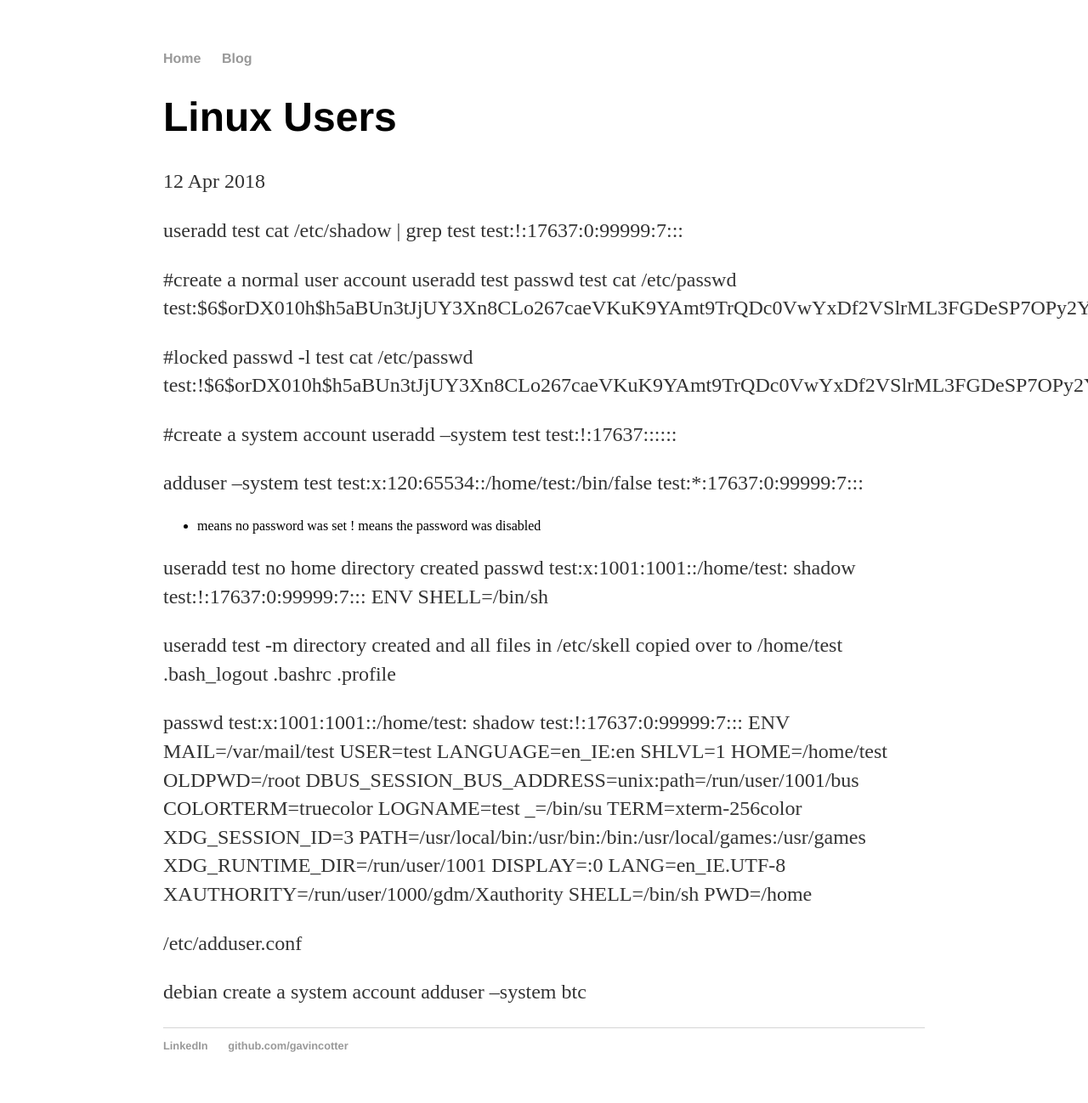
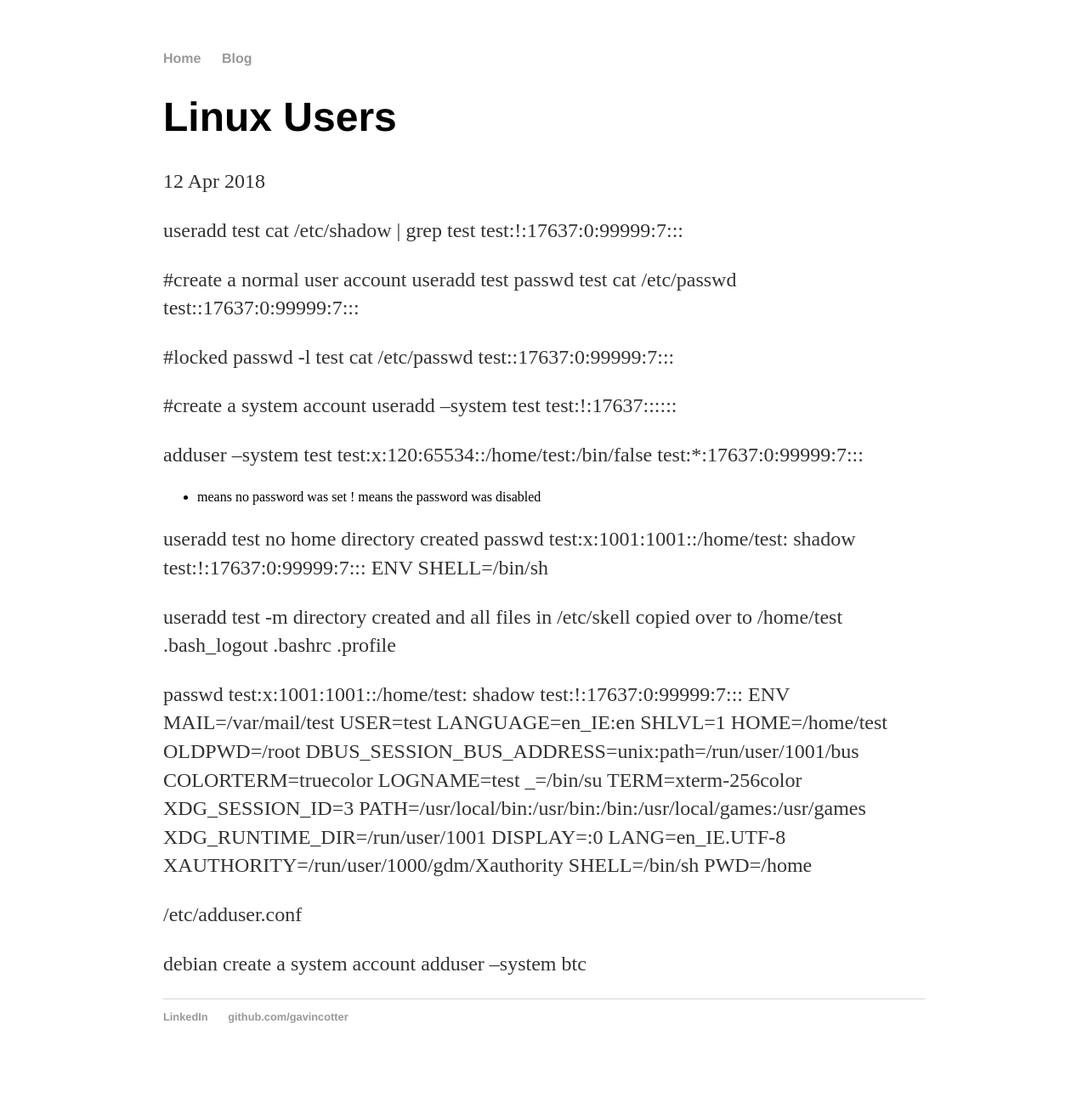
Before and after one commit to gavincotter/gavincotter.github.io, a Jekyll site: the page built from _posts/2018-04-12-linux-users.md, in a window 1280 px wide. Shown: the whole page at 85% size. Built offline with Jekyll 4.4.1, drawn with Linux system fonts in a browser that asks for light colours; our own code applies the rules of GitHub Pages for plain Markdown files; after the commit the page ends 1264 px from its top, so only the background shows below that.

Commit message:
removed a few things

```diff
--- a/_posts/2018-04-12-linux-users.md
+++ b/_posts/2018-04-12-linux-users.md
@@ -9,14 +9,14 @@ test:!:17637:0:99999:7:::
 useradd test
 passwd test
 cat /etc/passwd
-test:$6$orDX010h$h5aBUn3tJjUY3Xn8CLo267caeVKuK9YAmt9TrQDc0VwYxDf2VSlrML3FGDeSP7OPy2YUnOX3rBEN8.GnlPUL0.:17637:0:99999:7:::
+test::17637:0:99999:7:::
 
 
 
 #locked
 passwd -l test
 cat /etc/passwd
-test:!$6$orDX010h$h5aBUn3tJjUY3Xn8CLo267caeVKuK9YAmt9TrQDc0VwYxDf2VSlrML3FGDeSP7OPy2YUnOX3rBEN8.GnlPUL0.:17637:0:99999:7:::
+test::17637:0:99999:7:::
 
 
 #create a system account
```
